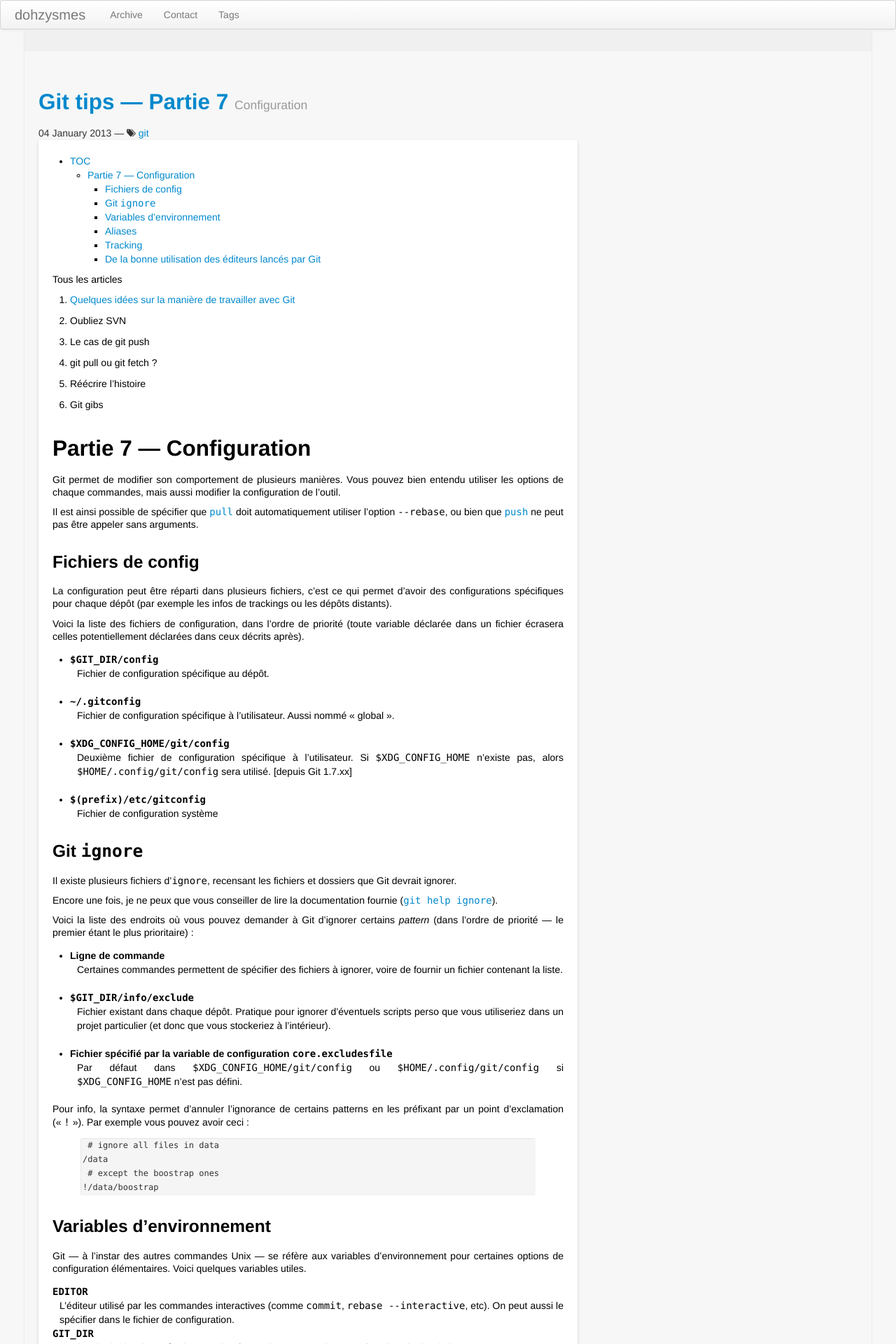
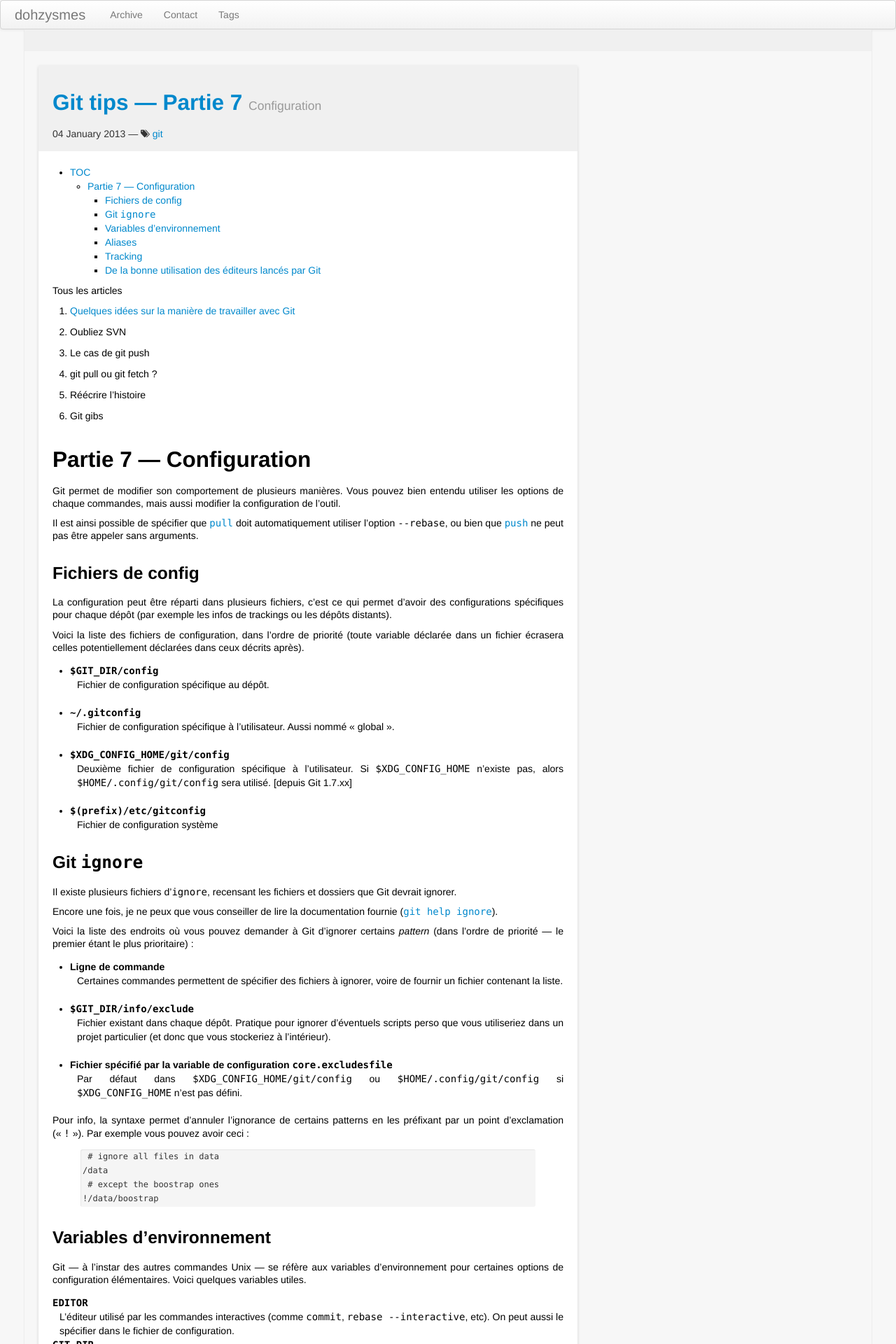
Before and after one commit to dohzya/dohzya.com, a Jekyll site: the page built from index.html, in a window 1280 px wide. Shown: the top 1920 px of the page at 70% size. Built offline with Jekyll 4.4.1, drawn with Linux system fonts in a browser that asks for light colours.

Commit message:
Improve post's header/content style

```diff
--- a/_includes/themes/twitter/post.html
+++ b/_includes/themes/twitter/post.html
@@ -4,8 +4,10 @@
 
 <div class="row">
   <div class="span8">
-    <div class="post-content">
-      {{ content }}
+    <div class="post">
+      <div class="post-content">
+        {{ content }}
+      </div>
     </div>
     <hr>
     <div class="pagination">
--- a/assets/css/style.css
+++ b/assets/css/style.css
@@ -19,6 +19,26 @@
   background: rgb(97%,97%,97%);
 }
 
+.post {
+  background: #F0F0F0;
+  -webkit-box-shadow: 0 2px 4px rgba(0, 0, 0, 0.15);
+     -moz-box-shadow: 0 2px 4px rgba(0, 0, 0, 0.15);
+       -o-box-shadow: 0 2px 4px rgba(0, 0, 0, 0.15);
+          box-shadow: 0 2px 4px rgba(0, 0, 0, 0.15);
+  -webkit-border-radius: 2px;
+     -moz-border-radius: 2px;
+       -o-border-radius: 2px;
+          border-radius: 2px;
+  -webkit-box-sizing: border-box;
+     -moz-box-sizing: border-box;
+       -o-box-sizing: border-box;
+          box-sizing: border-box;
+}
+
+.post-header {
+  padding: 1px 20px 15px;
+}
+
 .post-content {
   /*font-family: "Baskerville", Times, serif;*/
   /*font-size: 1rem;*/
@@ -29,18 +49,6 @@
   overflow: hidden;
   padding: 20px;
   text-align: justify;
-  -webkit-border-radius: 2px;
-     -moz-border-radius: 2px;
-       -o-border-radius: 2px;
-          border-radius: 2px;
-  -webkit-box-shadow: 0 2px 4px rgba(0, 0, 0, 0.15);
-     -moz-box-shadow: 0 2px 4px rgba(0, 0, 0, 0.15);
-       -o-box-shadow: 0 2px 4px rgba(0, 0, 0, 0.15);
-          box-shadow: 0 2px 4px rgba(0, 0, 0, 0.15);
-  -webkit-box-sizing: border-box;
-     -moz-box-sizing: border-box;
-       -o-box-sizing: border-box;
-          box-sizing: border-box;
 }
 .navbar {
   margin-bottom: 0;
--- a/index.html
+++ b/index.html
@@ -9,6 +9,7 @@
 
 <div class="row">
   <div class="span8">
+    <div class="post">
       <div class="post-header">
         <h2><a href="{{ BASE_PATH }}{{ page.url }}">{{ page.title }} {% if page.tagline %} <small>{{ page.tagline }}</small>{% endif %}</a></h2>
         <div class="date" style="display:inline"><span>{{ page.date | date_to_long_string }}</span></div>
@@ -24,6 +25,7 @@
       </div>
       <div class="post-content">
         {{ content }}
+      </div>
     </div>
     <hr>
     <div class="pagination">
```
Lines whose indentation alone changed are shown as unchanged.
